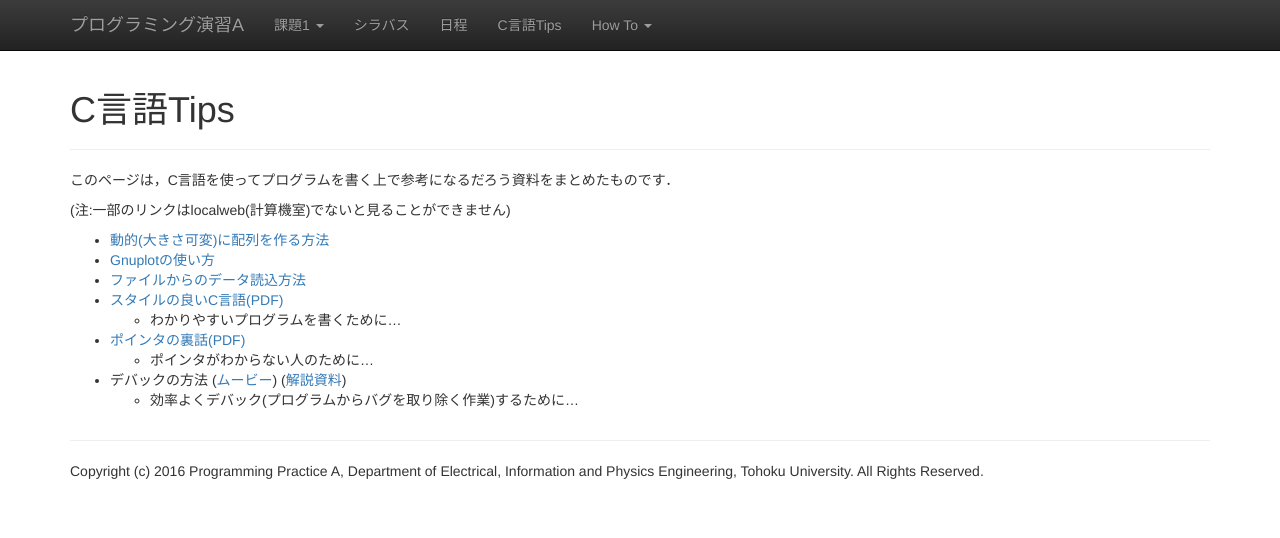
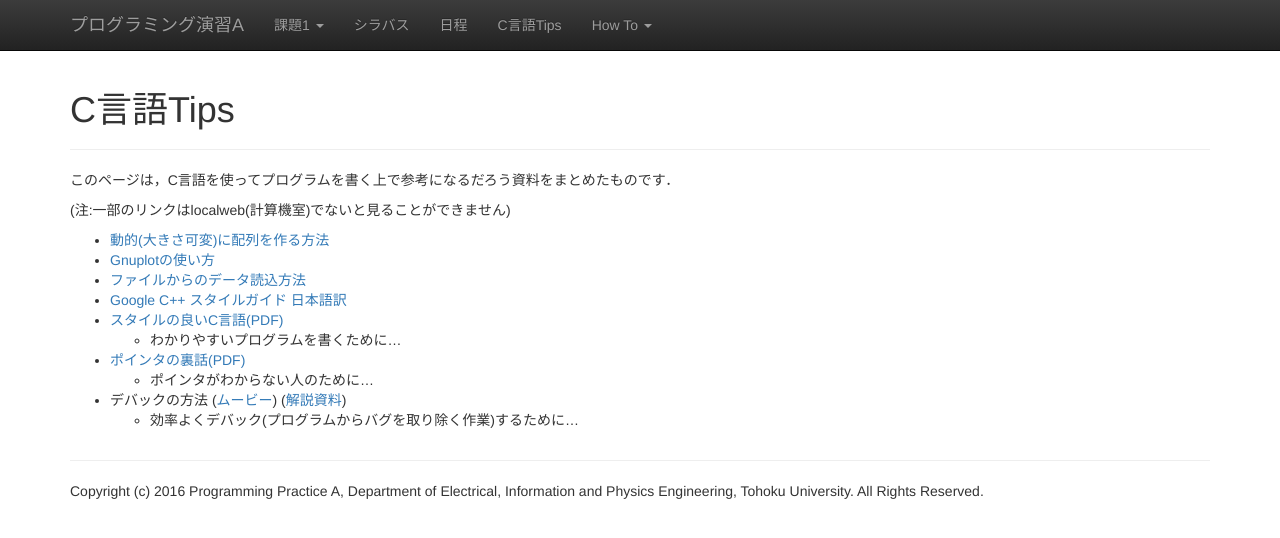
Before and after one commit to ecei-tohoku/ppa-public, a Jekyll site: the page built from tips.md, in a window 1280 px wide. Shown: the top 538 px of the page. Built offline with Jekyll 4.4.1, drawn with Linux system fonts in a browser that asks for light colours; nearby versions of some CDN libraries.

Commit message:
Style guide.

```diff
--- a/tips.md
+++ b/tips.md
@@ -10,6 +10,7 @@ title: C言語Tips
 * [動的(大きさ可変)に配列を作る方法]({{site.baseurl}}/tips/array_howto.html)
 * [Gnuplotの使い方]({{site.baseurl}}/tips/gnuplot_howto.html)
 * [ファイルからのデータ読込方法]({{site.baseurl}}/tips/readdata_howto.html)
+* [Google C++ スタイルガイド 日本語訳](http://www.textdrop.net/google-styleguide-ja/cppguide.xml)
 * [スタイルの良いC言語(PDF)](http://localweb.ecei.tohoku.ac.jp/~enshu25/p1-3_c_style.pdf)
     * わかりやすいプログラムを書くために…
 * [ポインタの裏話(PDF)](http://localweb.ecei.tohoku.ac.jp/~enshu25/p2-3_pointer.pdf)
```
